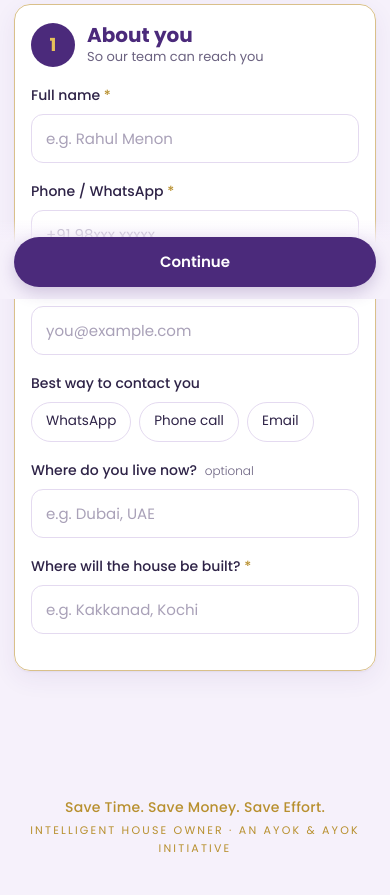
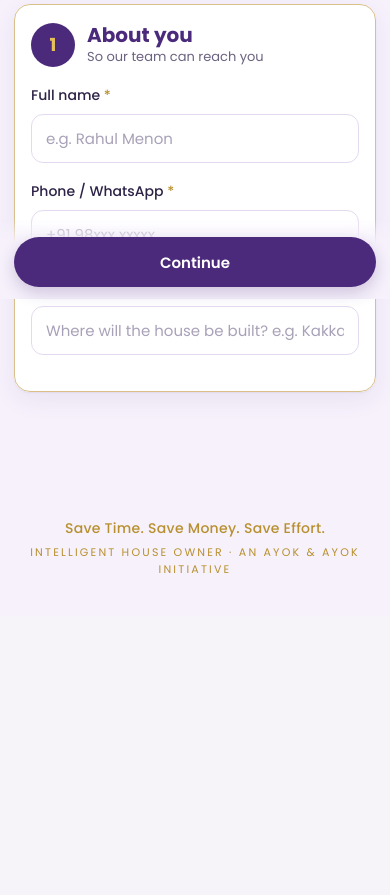
Before and after one commit to webnwillowstudio-debug/IHO-DROW-Client-Platform, a Flask app: page / in a window 390 px wide. Shown: the part 545-1440 px from the top of the page. After the commit the page ends 1118 px from the top, so only its background shows below. Run offline with Flask 3, Linux system fonts and the light colour scheme; some libraries are stand-ins or nearby versions.

Commit message:
Shorten client form to match the DROW sheet
Ask only: name, phone, project location, inside/outer amenities,
architectural style, design notes + files, plot area, plot details,
budget. Excel and team panel follow the same fields.

Co-Authored-By: Claude Opus 5.5 <noreply@anthropic.com>

```diff
--- a/app.py
+++ b/app.py
@@ -253,31 +253,18 @@ def validate_form():
     data = {
         "client_name": clean(f.get("client_name"), 120),
         "phone": clean(f.get("phone"), 30),
-        "email": clean(f.get("email"), 120),
-        "contact_method": pick(f.get("contact_method"), C.CONTACT_METHODS),
-        "current_city": clean(f.get("current_city"), 120),
         "project_location": clean(f.get("project_location"), 200),
         # Dream home
-        "bedrooms": number(f.get("bedrooms"), 0, 50, integer=True),
-        "bathrooms": number(f.get("bathrooms"), 0, 50, integer=True),
-        "floors": pick(f.get("floors"), C.FLOORS),
         "inside_amenities": multi("inside_amenities", C.INSIDE_AMENITIES, "inside_other"),
         "outer_amenities": multi("outer_amenities", C.OUTER_AMENITIES, "outer_other"),
-        "timeline": pick(f.get("timeline"), C.TIMELINES),
         "arch_style": pick(f.get("arch_style"), C.ARCH_STYLES),
         "design_notes": clean(f.get("design_notes"), 3000),
         # Resources
-        "land_status": pick(f.get("land_status"), C.LAND_STATUS),
         "plot_area": number(f.get("plot_area"), 0, 10_000_000),
         "plot_unit": pick(f.get("plot_unit"), C.AREA_UNITS),
-        "plot_shape": pick(f.get("plot_shape"), C.PLOT_SHAPES),
-        "plot_slope": pick(f.get("plot_slope"), C.PLOT_SLOPES),
-        "road_access": clean(f.get("road_access"), 200),
         "site_conditions": clean(f.get("site_conditions"), 3000),
         "budget_currency": pick(f.get("budget_currency"), C.CURRENCIES),
         "budget_amount": number(f.get("budget_amount"), 0, 1e13),
-        "budget_flex": pick(f.get("budget_flex"), C.BUDGET_FLEX),
-        "funding": pick(f.get("funding"), C.FUNDING),
         "reference_files": [],
     }
     if data["arch_style"] == "Other" and clean(f.get("arch_style_other")):
@@ -288,21 +275,12 @@ def validate_form():
     digits = "".join(ch for ch in data["phone"] if ch.isdigit())
     if not 7 <= len(digits) <= 15:
         e["phone"] = "Please enter a valid phone / WhatsApp number with country code."
-    if data["email"] and ("@" not in data["email"] or "." not in data["email"].split("@")[-1]):
-        e["email"] = "Please check your email address."
     if not data["project_location"]:
         e["project_location"] = "Please tell us where the house will be built."
-    for k in ("bedrooms", "bathrooms"):
-        if data[k] == "bad":
-            e[k] = "Please enter a number between 0 and 50."
     if not data["inside_amenities"] and not data["outer_amenities"]:
         e["amenities"] = "Please choose at least one amenity you want."
-    if not data["timeline"]:
-        e["timeline"] = "Please choose when you want the home completed."
     if not data["arch_style"]:
         e["arch_style"] = "Please choose a design style (or 'Not sure')."
-    if not data["land_status"]:
-        e["land_status"] = "Please tell us about your land."
     if data["plot_area"] == "bad":
         e["plot_area"] = "Please enter the plot area as a number."
     if data["plot_area"] not in (None, "bad") and not data["plot_unit"]:
@@ -370,9 +348,9 @@ def notify_team(row):
             msg.set_content(
                 f"New Intelligent House Owner enquiry\n\n"
                 f"Ref: {row['ref']}\nName: {d['client_name']}\nPhone: {d['phone']}\n"
-                f"Email: {d.get('email') or '-'}\nProject location: {d['project_location']}\n"
+                f"Project location: {d['project_location']}\n"
                 f"Budget: {d.get('budget_currency')} {d.get('budget_amount')}\n"
-                f"Timeline: {d.get('timeline')}\n\nOpen the admin panel to see everything."
+                f"Style: {d.get('arch_style')}\n\nOpen the admin panel to see everything."
             )
             with open(MASTER_XLSX, "rb") as fh:
                 msg.add_attachment(fh.read(), maintype="application",
--- a/static/js/form.js
+++ b/static/js/form.js
@@ -46,27 +46,19 @@
       if (val('client_name').length < 2) bad.push([form.elements.client_name, 'Please enter your full name.']);
       var d = digits(val('phone'));
       if (d < 7 || d > 15) bad.push([form.elements.phone, 'Please enter a valid phone / WhatsApp number with country code.']);
-      var em = val('email');
-      if (em && !/^[^\s@]+@[^\s@]+\.[^\s@]+$/.test(em)) bad.push([form.elements.email, 'Please check your email address.']);
       if (!val('project_location')) bad.push([form.elements.project_location, 'Please tell us where the house will be built.']);
       return bad;
     },
     2: function () {
       var bad = [];
-      ['bedrooms', 'bathrooms'].forEach(function (n) {
-        var v = val(n);
-        if (v && (isNaN(v) || +v < 0 || +v > 50)) bad.push([form.elements[n], 'Please enter a number between 0 and 50.']);
-      });
       var any = checkedVals('inside_amenities').length + checkedVals('outer_amenities').length;
       if (!any && !val('inside_other') && !val('outer_other'))
         bad.push([document.getElementById('amenities-field'), 'Please choose at least one amenity you want.']);
-      if (!checkedVals('timeline').length) bad.push([$('input[name="timeline"]'), 'Please choose when you want the home completed.']);
       if (!val('arch_style')) bad.push([form.elements.arch_style, "Please choose a design style (or 'Not sure')."]);
       return bad;
     },
     3: function () {
       var bad = [];
-      if (!checkedVals('land_status').length) bad.push([$('input[name="land_status"]'), 'Please tell us about your land.']);
       var a = val('plot_area');
       if (a && (isNaN(a) || +a < 0)) bad.push([form.elements.plot_area, 'Please enter the plot area as a number.']);
       var b = num(val('budget_amount'));
@@ -295,25 +287,19 @@
     var area = val('plot_area') ? val('plot_area') + ' ' + val('plot_unit') : '';
     var sections = [
       ['About you', 1, [
-        ['Name', val('client_name')], ['Phone / WhatsApp', val('phone')], ['Email', val('email')],
-        ['Contact by', checkedVals('contact_method').join('')], ['Lives in', val('current_city')],
-        ['House location', val('project_location')]
+        ['Name', val('client_name')], ['Phone / WhatsApp', val('phone')],
+        ['Project location', val('project_location')]
       ]],
       ['D — Dream Home', 2, [
-        ['Bedrooms / Bathrooms', [val('bedrooms') || '-', val('bathrooms') || '-'].join(' / ')],
-        ['Floors', val('floors')],
         ['Inside', listWithOther('inside_amenities', 'inside_other')],
-        ['Outside', listWithOther('outer_amenities', 'outer_other')],
-        ['Completion', checkedVals('timeline').join('')], ['Style', style],
+        ['Outer', listWithOther('outer_amenities', 'outer_other')],
+        ['Style', style],
         ['References & notes', val('design_notes')],
         ['Files', picked.length ? picked.length + ' file(s) attached' : '']
       ]],
       ['R — Resources', 3, [
-        ['Land', checkedVals('land_status').join('')], ['Plot area', area],
-        ['Shape / slope', [val('plot_shape'), val('plot_slope')].filter(Boolean).join(' / ')],
-        ['Road access', val('road_access')], ['Site conditions', val('site_conditions')],
-        ['Budget', budgetWords.textContent || (val('budget_currency') + ' ' + val('budget_amount'))],
-        ['Flexibility', checkedVals('budget_flex').join('')], ['Funding', val('funding')]
+        ['Plot area', area], ['Plot details & site conditions', val('site_conditions')],
+        ['Budget', budgetWords.textContent || (val('budget_currency') + ' ' + val('budget_amount'))]
       ]]
     ];
     var html = sections.map(function (s) {
--- a/templates/admin_list.html
+++ b/templates/admin_list.html
@@ -38,7 +38,7 @@
   <div class="table-wrap card">
     <table class="table">
       <thead>
-        <tr><th>Ref</th><th>Client</th><th>Project location</th><th>Budget</th><th>Timeline</th><th>Style</th><th>Status</th><th>Submitted</th></tr>
+        <tr><th>Ref</th><th>Client</th><th>Project location</th><th>Budget</th><th>Plot area</th><th>Style</th><th>Status</th><th>Submitted</th></tr>
       </thead>
       <tbody>
         {% for r in rows %}{% set d = r.data %}
@@ -47,7 +47,7 @@
           <td>{{ d.client_name }}<br><small class="muted">{{ d.phone }}</small></td>
           <td>{{ d.project_location }}</td>
           <td class="nowrap">{{ d.budget_amount | money(d.budget_currency) }}</td>
-          <td>{{ d.timeline }}</td>
+          <td class="nowrap">{% if d.plot_area is not none %}{{ d.plot_area }} {{ d.plot_unit or '' }}{% endif %}</td>
           <td>{{ d.arch_style }}</td>
           <td><span class="status s-{{ r.status | lower | replace(' ', '-') }}">{{ r.status }}</span></td>
           <td class="nowrap"><small>{{ r._created_local }}</small></td>
--- a/templates/form.html
+++ b/templates/form.html
@@ -119,34 +119,16 @@
         {{ err('client_name') }}
       </div>
 
-      <div class="grid-2">
       <div class="field {% if errors.phone %}has-error{% endif %}">
         <label for="phone">Phone / WhatsApp <i>*</i></label>
         <input id="phone" name="phone" type="tel" value="{{ v.get('phone','') }}" autocomplete="tel" required inputmode="tel" pattern="[+0-9 ()\-]{7,20}" placeholder="+91 98xxx xxxxx">
         {{ err('phone') }}
       </div>
-        <div class="field {% if errors.email %}has-error{% endif %}">
-          <label for="email">Email <span class="opt">optional</span></label>
-          <input id="email" name="email" type="email" value="{{ v.get('email','') }}" autocomplete="email" placeholder="you@example.com">
-          {{ err('email') }}
-        </div>
-      </div>
 
-      <div class="field">
-        <label>Best way to contact you</label>
-        {{ pills('contact_method', C.CONTACT_METHODS) }}
-      </div>
-
-      <div class="grid-2">
-        <div class="field">
-          <label for="current_city">Where do you live now? <span class="opt">optional</span></label>
-          <input id="current_city" name="current_city" value="{{ v.get('current_city','') }}" placeholder="e.g. Dubai, UAE">
-        </div>
       <div class="field {% if errors.project_location %}has-error{% endif %}">
-          <label for="project_location">Where will the house be built? <i>*</i></label>
-          <input id="project_location" name="project_location" value="{{ v.get('project_location','') }}" required placeholder="e.g. Kakkanad, Kochi">
+        <label for="project_location">Project location <i>*</i></label>
+        <input id="project_location" name="project_location" value="{{ v.get('project_location','') }}" required placeholder="Where will the house be built? e.g. Kakkanad, Kochi">
         {{ err('project_location') }}
-        </div>
       </div>
     </fieldset>
 
@@ -155,38 +137,15 @@
       <legend class="step-head"><span class="badge">D</span><span><b>Dream Home</b><small>The home you dream of</small></span></legend>
 
       <h3 class="sub">1. Amenities</h3>
-      <div class="grid-3">
-        <div class="field {% if errors.bedrooms %}has-error{% endif %}">
-          <label for="bedrooms">Bedrooms</label>
-          <input id="bedrooms" name="bedrooms" type="number" min="0" max="50" inputmode="numeric" value="{{ v.get('bedrooms','') }}" placeholder="e.g. 4">
-          {{ err('bedrooms') }}
-        </div>
-        <div class="field {% if errors.bathrooms %}has-error{% endif %}">
-          <label for="bathrooms">Bathrooms</label>
-          <input id="bathrooms" name="bathrooms" type="number" min="0" max="50" inputmode="numeric" value="{{ v.get('bathrooms','') }}" placeholder="e.g. 4">
-          {{ err('bathrooms') }}
-        </div>
-        <div class="field">
-          <label for="floors">Floors</label>
-          {{ select('floors', C.FLOORS) }}
-        </div>
-      </div>
-
       <div class="field {% if errors.amenities %}has-error{% endif %}" id="amenities-field">
-        <label>Inside the home <span class="opt">tap all you want</span></label>
+        <label>Inside <span class="opt">tap all you want</span></label>
         {{ chips('inside_amenities', C.INSIDE_AMENITIES) }}
         <input class="other" name="inside_other" value="{{ v.get('inside_other','') }}" placeholder="Anything else inside? Separate with commas" maxlength="400">
 
-        <label class="mt">Outside the home <span class="opt">tap all you want</span></label>
+        <label class="mt">Outer <span class="opt">tap all you want</span></label>
         {{ chips('outer_amenities', C.OUTER_AMENITIES) }}
         <input class="other" name="outer_other" value="{{ v.get('outer_other','') }}" placeholder="Anything else outside? Separate with commas" maxlength="400">
         {{ err('amenities') }}
-      </div>
-
-      <div class="field {% if errors.timeline %}has-error{% endif %}">
-        <label>When do you want the home completed? <i>*</i></label>
-        {{ pills('timeline', C.TIMELINES, required=true) }}
-        {{ err('timeline') }}
       </div>
 
       <h3 class="sub">2. Designs</h3>
@@ -219,14 +178,8 @@
       <legend class="step-head"><span class="badge">R</span><span><b>Resources</b><small>What you have to build with</small></span></legend>
 
       <h3 class="sub">1. Land specifications</h3>
-      <div class="field {% if errors.land_status %}has-error{% endif %}">
-        <label>Your land <i>*</i></label>
-        {{ pills('land_status', C.LAND_STATUS, required=true) }}
-        {{ err('land_status') }}
-      </div>
-
       <div class="field {% if errors.plot_area %}has-error{% endif %}">
-        <label for="plot_area">Plot area</label>
+        <label for="plot_area">Plot area <span class="opt">optional</span></label>
         <div class="joined">
           <input id="plot_area" name="plot_area" type="number" min="0" step="any" inputmode="decimal" value="{{ v.get('plot_area','') }}" placeholder="e.g. 10">
           <select name="plot_unit" aria-label="Unit">
@@ -234,22 +187,6 @@
           </select>
         </div>
         {{ err('plot_area') }}
-      </div>
-
-      <div class="grid-2">
-        <div class="field">
-          <label for="plot_shape">Plot shape</label>
-          {{ select('plot_shape', C.PLOT_SHAPES) }}
-        </div>
-        <div class="field">
-          <label for="plot_slope">Is the land flat?</label>
-          {{ select('plot_slope', C.PLOT_SLOPES) }}
-        </div>
-      </div>
-
-      <div class="field">
-        <label for="road_access">Road access <span class="opt">optional</span></label>
-        <input id="road_access" name="road_access" value="{{ v.get('road_access','') }}" maxlength="200" placeholder="e.g. 12 ft road on the east side">
       </div>
 
       <div class="field">
@@ -270,15 +207,6 @@
         {{ err('budget_amount') }}
       </div>
 
-      <div class="field">
-        <label>How flexible is this budget?</label>
-        {{ pills('budget_flex', C.BUDGET_FLEX) }}
-      </div>
-
-      <div class="field">
-        <label for="funding">How will you fund the build?</label>
-        {{ select('funding', C.FUNDING) }}
-      </div>
     </fieldset>
 
     <!-- STEP 4 : REVIEW -------------------------------------------------- -->
```
Also changed, not shown: drow/excel.py (+4 -28 lines), templates/admin_detail.html (+0 -15 lines). Lines whose indentation alone changed are shown as unchanged.
